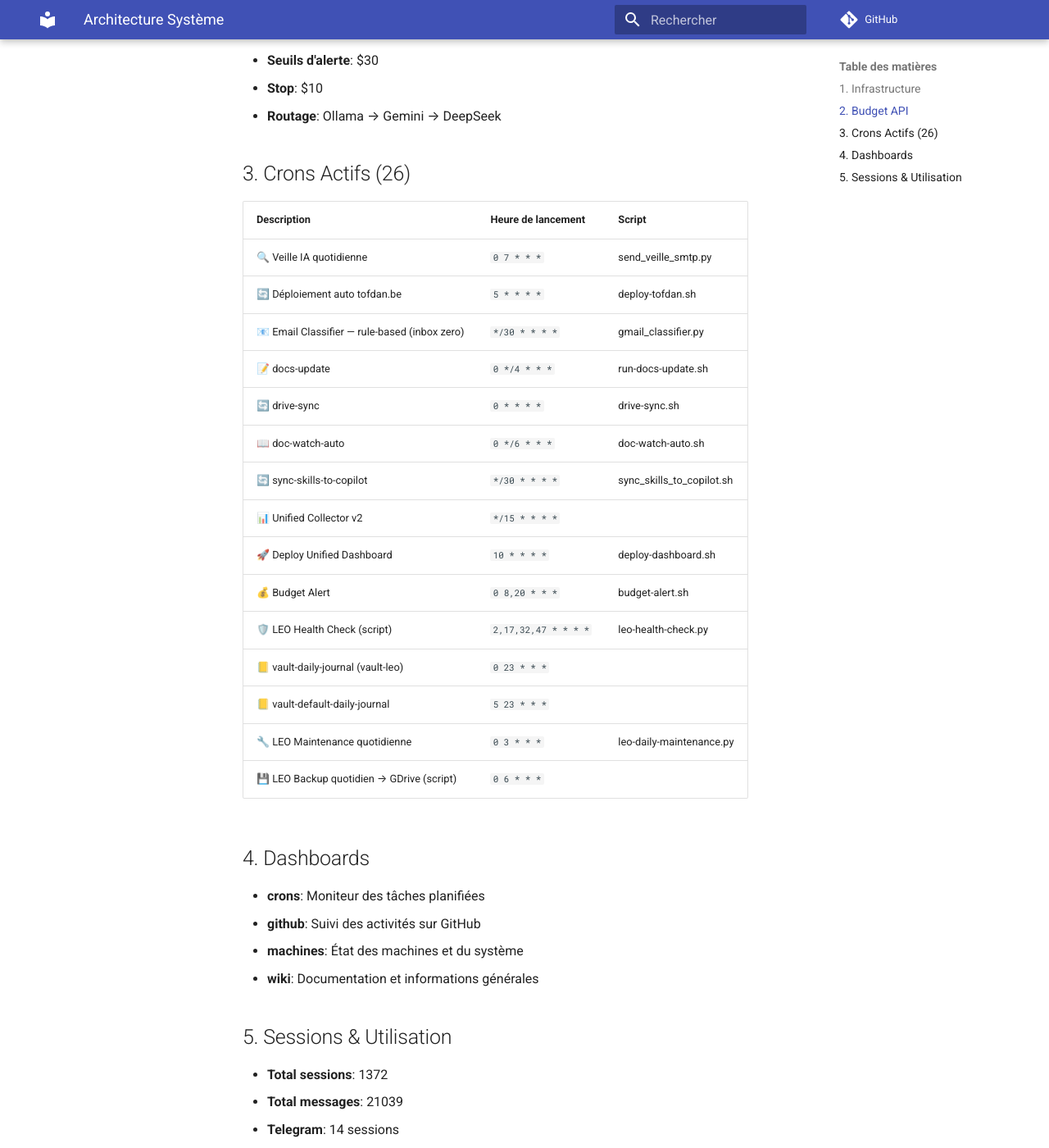
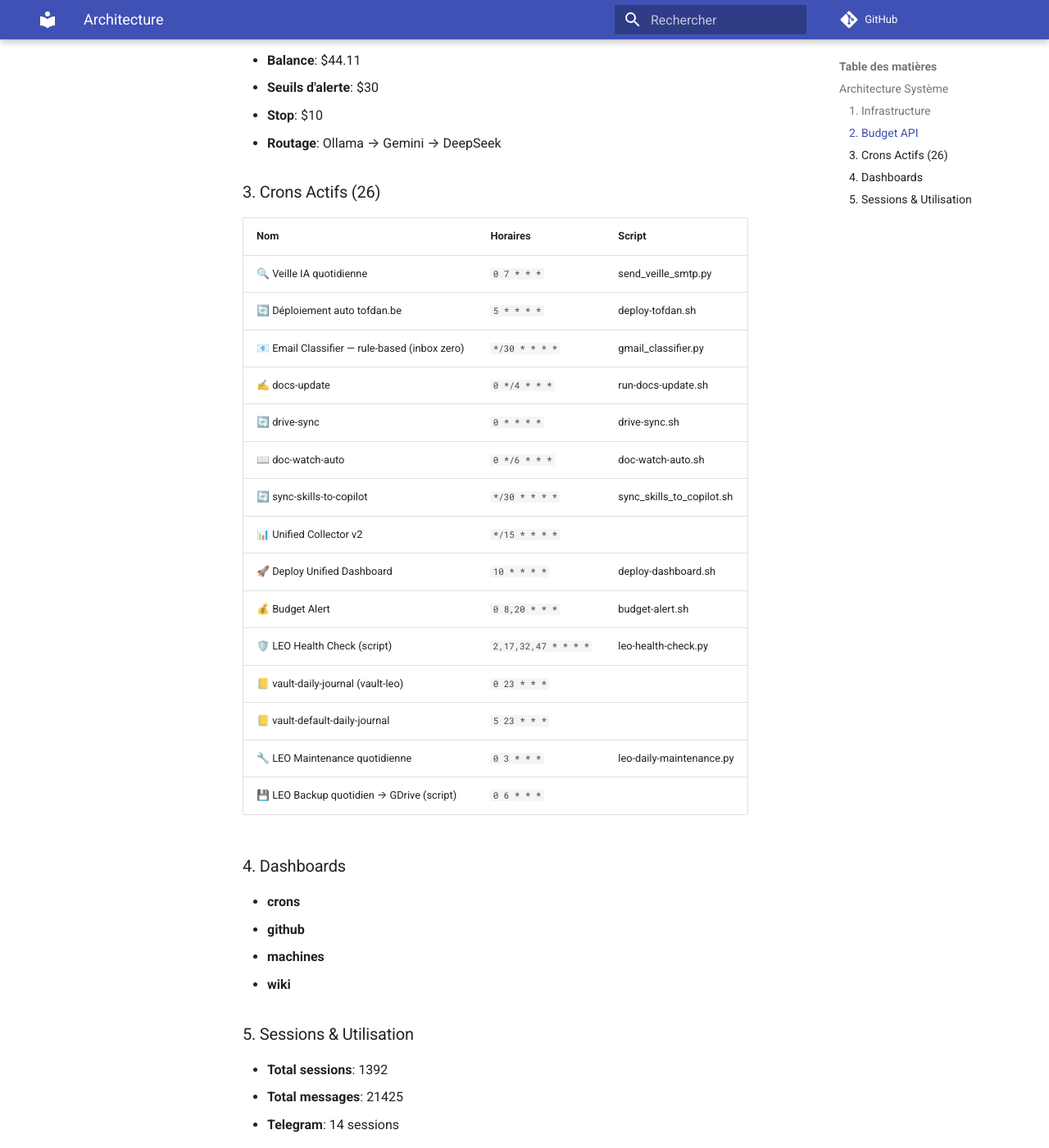
Before and after one commit to christophedanhier-hash/hermes-wiki, an MkDocs documentation site: the page built from docs/hermes/architecture.md, in a window 1280 px wide and 1400 px high, scrolled down 569 px. Shown: the whole window at 82% size. Built offline with MkDocs 1.6.1 and Material for MkDocs 9.7.7, drawn with Linux system fonts in a browser that asks for light colours; comment, search, counter and statistics services are not loaded; some of the changed text lies outside the part shown.

```diff
--- a/docs/hermes/architecture.md
+++ b/docs/hermes/architecture.md
@@ -1,27 +1,27 @@
-# Architecture Système
+## Architecture Système
 
-## 1. Infrastructure
+### 1. Infrastructure
 - **Host LEO**: i7-7700K, 22GB RAM
-- **Containers**:
-  - Debian 13
+- **Container Debian 13**
   - Python 3.13
   - DeepSeek V4 Flash
-  - Chromebook Telegram
-  - Ollama qwen2.5:7b
+- **Services**:
+  - **Telegram Chromebook**
+  - **Ollama qwen2.5:7b**
 
-## 2. Budget API
-- **Balance**: $44.52
+### 2. Budget API
+- **Balance**: $44.11
 - **Seuils d'alerte**: $30
 - **Stop**: $10
 - **Routage**: Ollama → Gemini → DeepSeek
 
-## 3. Crons Actifs (26)
-| **Description** | **Heure de lancement** | **Script** |
-|-----------------|-----------------------|------------|
+### 3. Crons Actifs (26)
+| **Nom** | **Horaires** | **Script** |
+|---|---|---|
 | 🔍 Veille IA quotidienne | `0 7 * * *` | send_veille_smtp.py |
 | 🔄 Déploiement auto tofdan.be | `5 * * * *` | deploy-tofdan.sh |
 | 📧 Email Classifier — rule-based (inbox zero) | `*/30 * * * *` | gmail_classifier.py |
-| 📝 docs-update | `0 */4 * * *` | run-docs-update.sh |
+| ✍️ docs-update | `0 */4 * * *` | run-docs-update.sh |
 | 🔄 drive-sync | `0 * * * *` | drive-sync.sh |
 | 📖 doc-watch-auto | `0 */6 * * *` | doc-watch-auto.sh |
 | 🔄 sync-skills-to-copilot | `*/30 * * * *` | sync_skills_to_copilot.sh |
@@ -34,13 +34,13 @@
 | 🔧 LEO Maintenance quotidienne | `0 3 * * *` | leo-daily-maintenance.py |
 | 💾 LEO Backup quotidien → GDrive (script) | `0 6 * * *` |
 
-## 4. Dashboards
-- **crons**: Moniteur des tâches planifiées
-- **github**: Suivi des activités sur GitHub
-- **machines**: État des machines et du système
-- **wiki**: Documentation et informations générales
+### 4. Dashboards
+- **crons**
+- **github**
+- **machines**
+- **wiki**
 
-## 5. Sessions & Utilisation
-- **Total sessions**: 1372
-- **Total messages**: 21039
+### 5. Sessions & Utilisation
+- **Total sessions**: 1392
+- **Total messages**: 21425
 - **Telegram**: 14 sessions
```
Also changed, not shown: docs/hermes/changelog.md (+11 -6 lines).
